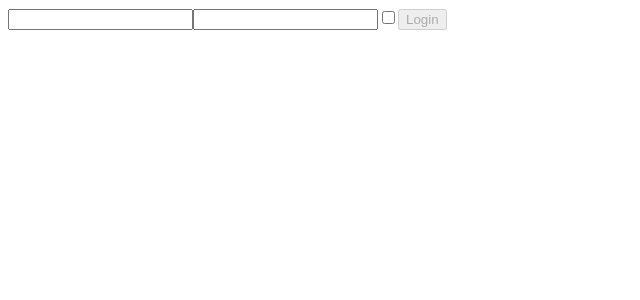
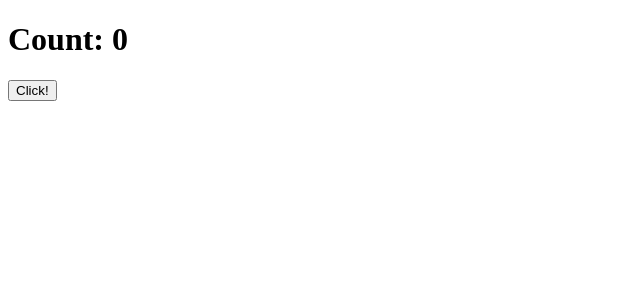
Before and after one commit to AntonioTcs/react_exercises, a React (Create React App) app: page / in a window 1280 px wide. Shown: the top 300 px of the page, without its empty margins (0-640 px from the left). Built offline with nearby package versions, Linux system fonts and the light colour scheme.

Commit message:
Feat: Exercise Solved

```diff
--- a/src/App.js
+++ b/src/App.js
@@ -1,67 +1,32 @@
-import { useState } from "react";
+import { useEffect, useState } from "react";
+
+function changeFunction(number) {
+  console.log(`Counter has changed. Current value is ${number}`);
+}
 
 export function App() {
-  function onLogin(data) {
-    console.log(data);
-  }
   return (
     <div>
-      <Login onLogin={onLogin} />
+      <Counter onCounterChange={changeFunction} />
     </div>
   );
 }
 
-function Login({ onLogin }) {
-  const [data, setData] = useState({
-    username: "",
-    password: "",
-    remember: false,
-  });
+function Counter({ onCounterChange }) {
+  const [counter, setCounter] = useState(0);
 
-  function inputChangeHandler(event) {
-    const value = event.target.value;
-    const name = event.target.name;
-    const type = event.target.type;
-    const check = event.target.checked;
-
-    setData((prevData) => ({
-      ...prevData,
-      [name]: type === "checkbox" ? check : value,
-    }));
+  function clickEventHandler() {
+    setCounter((counter) => counter + 1);
   }
 
-  function buttonClickHandler() {
-    onLogin(data);
-  }
+  useEffect(() => {
+    onCounterChange(counter);
+  }, [counter, onCounterChange]);
 
-  function Button({ btnDisable = true }) {
-    return (
-      <button disabled={btnDisable} onClick={buttonClickHandler}>
-        Login
-      </button>
-    );
-  }
   return (
     <div>
-      <input
-        name="username"
-        value={data.username}
-        onChange={inputChangeHandler}
-      />
-      <input
-        name="password"
-        type="password"
-        value={data.password}
-        onChange={inputChangeHandler}
-      />
-      <input
-        name="remember"
-        type="checkbox"
-        checked={data.remember}
-        onChange={inputChangeHandler}
-      />
-
-      <Button btnDisable={!(data.username.length && data.password.length)} />
+      <h1>Count: {counter}</h1>
+      <button onClick={clickEventHandler}>Click!</button>
     </div>
   );
 }
```
